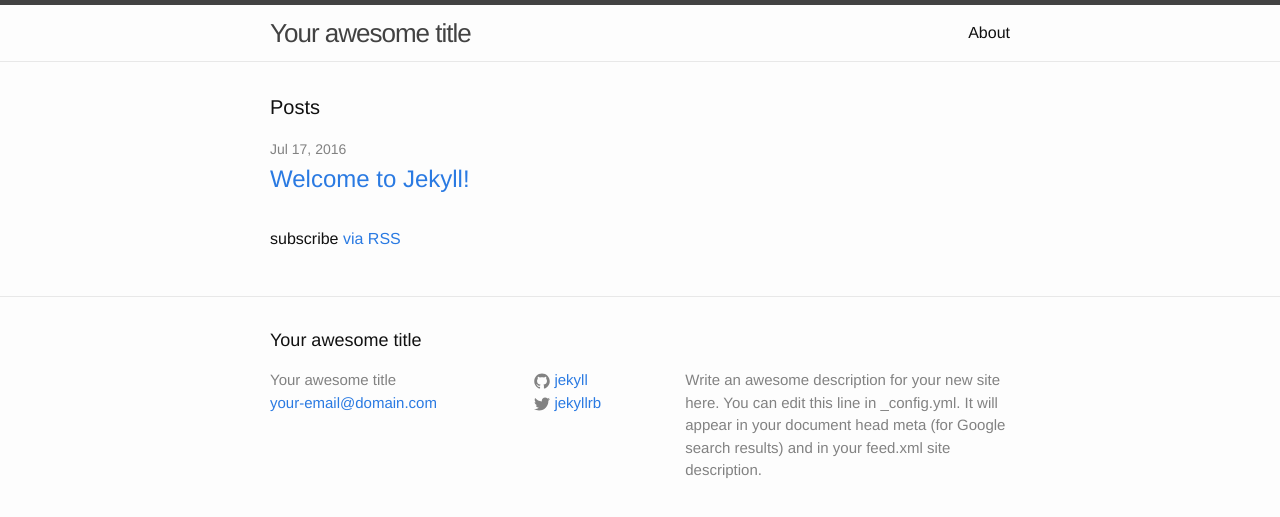
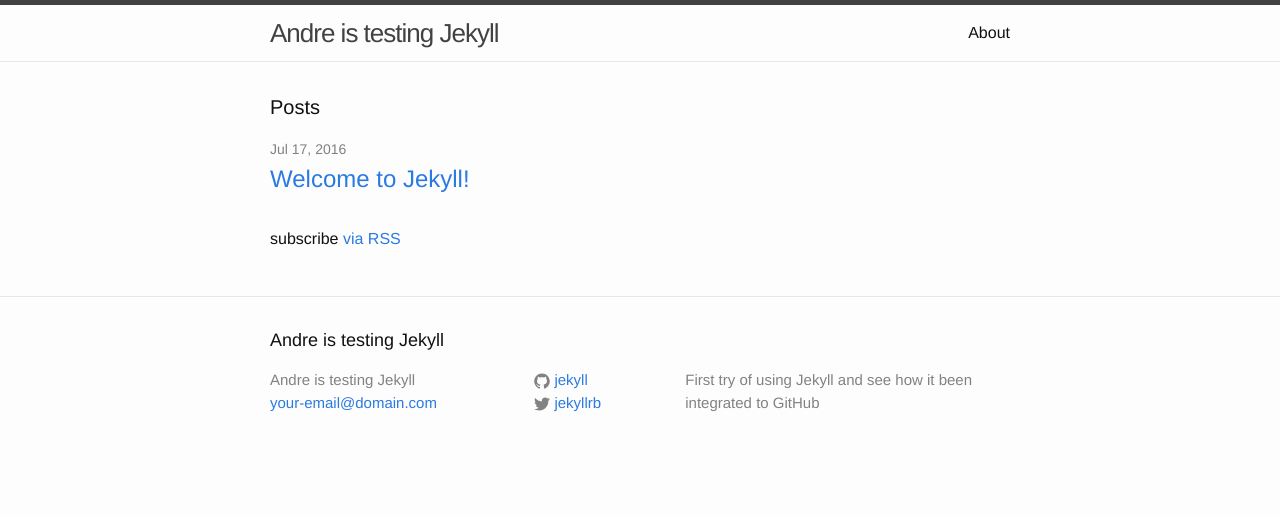
Before and after one commit to andrekosak/andrekosak.github.io, a Jekyll site: the page built from index.html, in a window 1280 px wide. Shown: the top 517 px of the page. Built offline with Jekyll 4.4.1, drawn with Linux system fonts in a browser that asks for light colours.

Commit message:
description modified

```diff
--- a/_config.yml
+++ b/_config.yml
@@ -6,12 +6,12 @@
 # 'jekyll serve'. If you change this file, please restart the server process.
 
 # Site settings
-title: Your awesome title
+title: Andre is testing Jekyll
 email: your-email@domain.com
 description: > # this means to ignore newlines until "baseurl:"
-  Write an awesome description for your new site here. You can edit this
-  line in _config.yml. It will appear in your document head meta (for
-  Google search results) and in your feed.xml site description.
+  First try of using Jekyll
+  and see how it been integrated
+  to GitHub
 baseurl: "" # the subpath of your site, e.g. /blog
 url: "http://yourdomain.com" # the base hostname & protocol for your site
 twitter_username: jekyllrb
--- a/index.html
+++ b/index.html
@@ -20,6 +20,4 @@
 
   <p class="rss-subscribe">subscribe <a href="{{ "/feed.xml" | prepend: site.baseurl }}">via RSS</a></p>
 
-
-
 </div>
```
